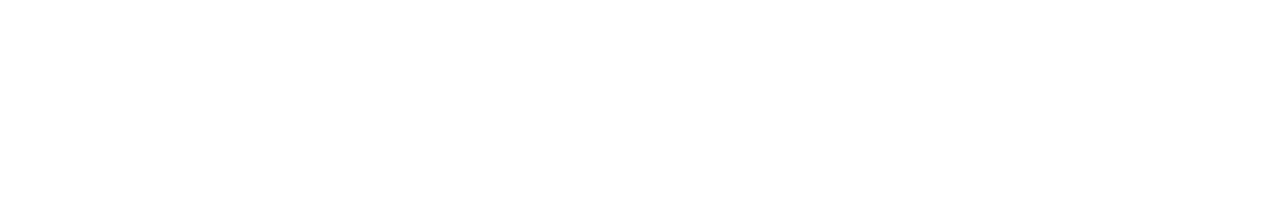
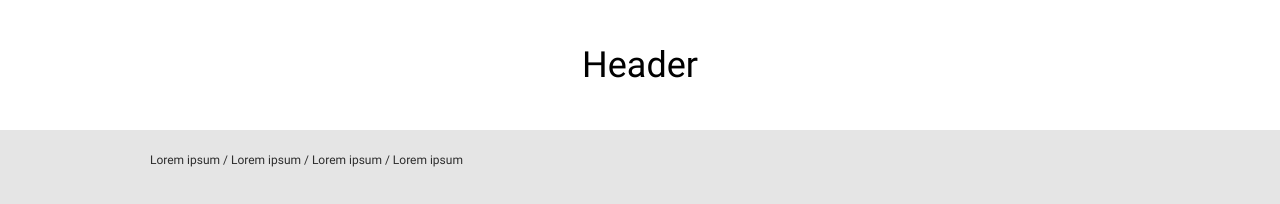
Before and after one commit to sooleymanli/zakaz.az-HomeTask, a plain HTML site: page index.html in a window 1280 px wide. Drawn offline with Linux system fonts and the light colour scheme.

Commit message:
Created header

```diff
--- a/css/style.css
+++ b/css/style.css
@@ -0,0 +1,33 @@
+@import url('/fonts/fonts.css');
+
+*{
+    margin: 0;
+    padding: 0;
+    box-sizing: border-box;
+}
+body{
+    background-color: #E5E5E5;
+}
+
+header span{
+    font-size: 36px;
+    font-family: Roboto;
+    text-align: center;
+    display: block;
+    background-color: #fff;
+    padding: 44px 0;
+}
+
+body section .breadcrumb{
+    margin: 20px;
+    padding-left: 130px;
+
+}
+
+body section .breadcrumb span{
+    font-size: 12px;
+    line-height: 14px;
+    font-weight: 300;
+    color:#2D2D2D;
+    font-family: Roboto;
+}
--- /dev/null
+++ b/fonts/fonts.css
@@ -0,0 +1,4 @@
+@font-face {
+    font-family: "Roboto";
+    src: url("/fonts/Roboto-Regular.ttf")
+  }
--- a/index.html
+++ b/index.html
@@ -8,7 +8,14 @@
     <link rel="stylesheet" href="css/style.css">
 </head>
 <body>
-
+    <header>
+        <span>Header</span>
+    </header>
+    <section>
+        <div class="breadcrumb">
+            <span>Lorem ipsum / Lorem ipsum / Lorem ipsum / Lorem ipsum</span>
+        </div>
+    </section>
     <script src="js/main.js"></script>
 </body>
 </html>
```
Also changed, not shown: fonts/Roboto-Medium.ttf (added), fonts/Roboto-Regular.ttf (added).
